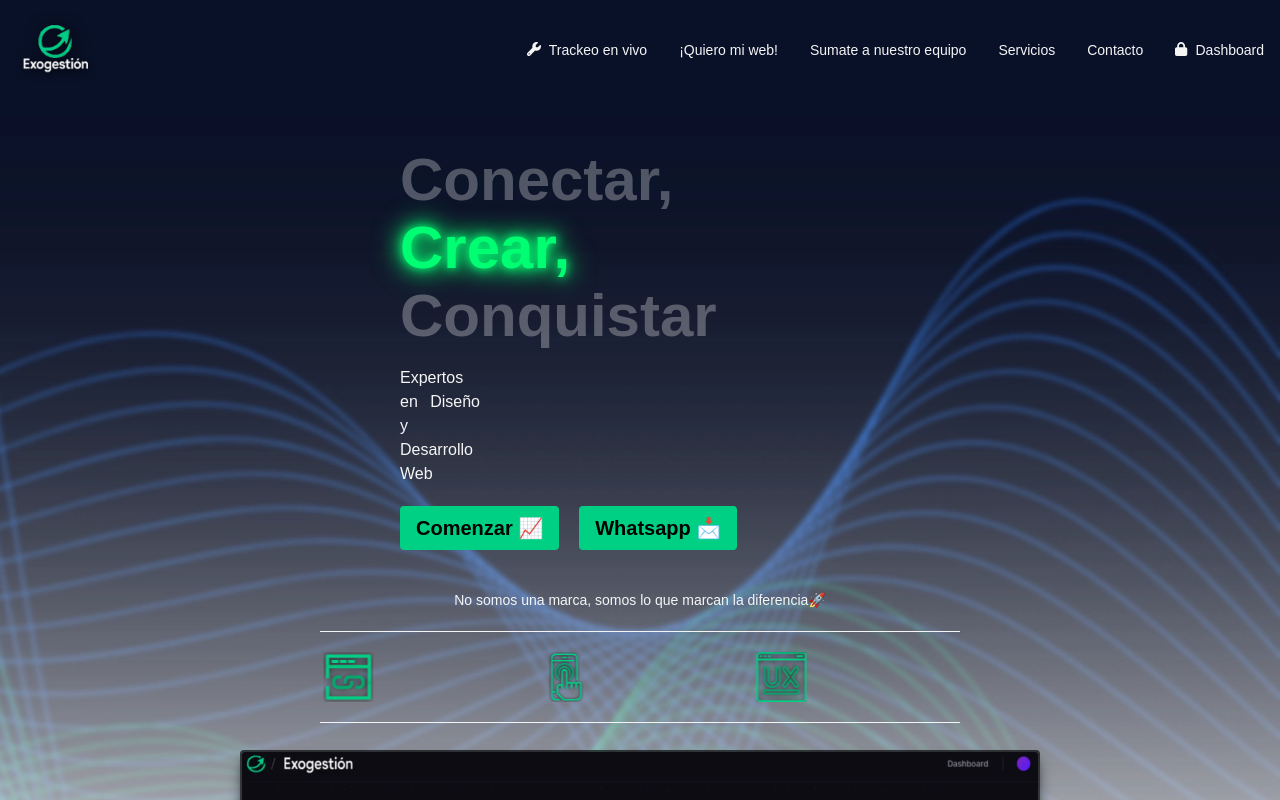
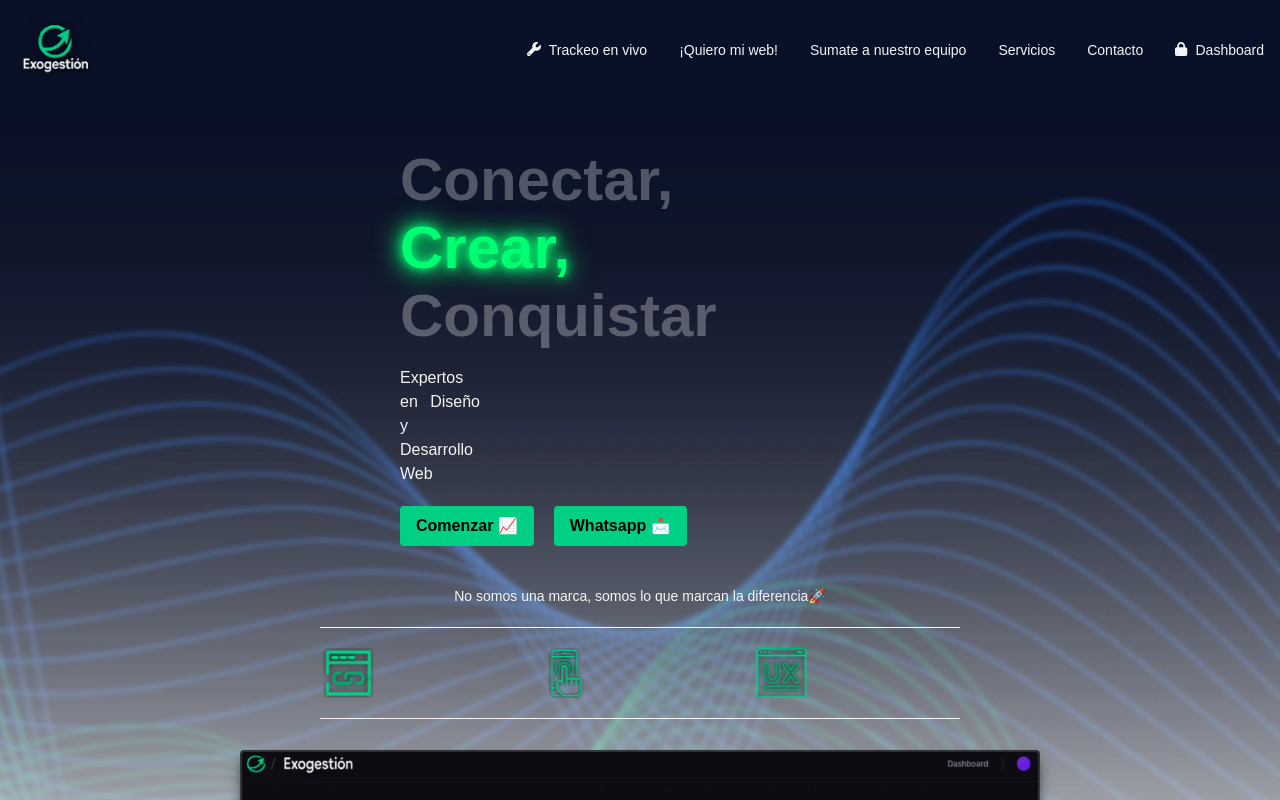
Before and after one commit to MPelalle/exogestion, a Next.js app: page / in a window 1280 px wide. Shown: the top 800 px of the page. Built offline with nearby package versions, Linux system fonts and the light colour scheme.

Commit message:
Actualizacion de informacion

```diff
--- a/src/app/components/home/sections/FirstSection.tsx
+++ b/src/app/components/home/sections/FirstSection.tsx
@@ -49,7 +49,7 @@ const [activeTitle, setActiveTitle] = useState(0);
                     text-[#000000]
                     font-montserrat
                     font-bold
-                    text-xl
+                    text-md
                     py-2
                     px-4
                     rounded
@@ -68,7 +68,7 @@ const [activeTitle, setActiveTitle] = useState(0);
                     text-[#000000]
                     font-montserrat
                     font-bold
-                    text-xl
+                    text-md
                     py-2
                     px-4
                     rounded
--- a/src/app/components/microcomponents/servicecards/Services.tsx
+++ b/src/app/components/microcomponents/servicecards/Services.tsx
@@ -22,7 +22,7 @@ const Services = () => {
                 "Diseño UI/UX profesional"
         ],
             tech: "🔧 Tecnologías utilizadas: React, Tailwind, Node.js/Express (o Firebase), MongoDB si hace falta.",
-            link: 'https://acortar.link/cACgsL'
+            link: 'https://acortar.link/xWWehF'
         },
         {
             title: "Tienda Online",
@@ -40,7 +40,7 @@ const Services = () => {
                 "Formularios avanzados y validaciones",
             ],
             tech: "🔧 Stack flexible",
-            link: 'https://acortar.link/9ypYyh'
+            link: 'https://acortar.link/au2uAl'
         },
         {
             title: "Pagina Dinamica",
@@ -58,7 +58,7 @@ const Services = () => {
                 "Preparado para futura expansión mobile (PWA o app nativa)"
             ],
             tech: "🔧 Stack flexible",
-            link:'https://acortar.link/K3fJrJ'
+            link:'https://acortar.link/0l67Nc'
         }
     ]
 
```
